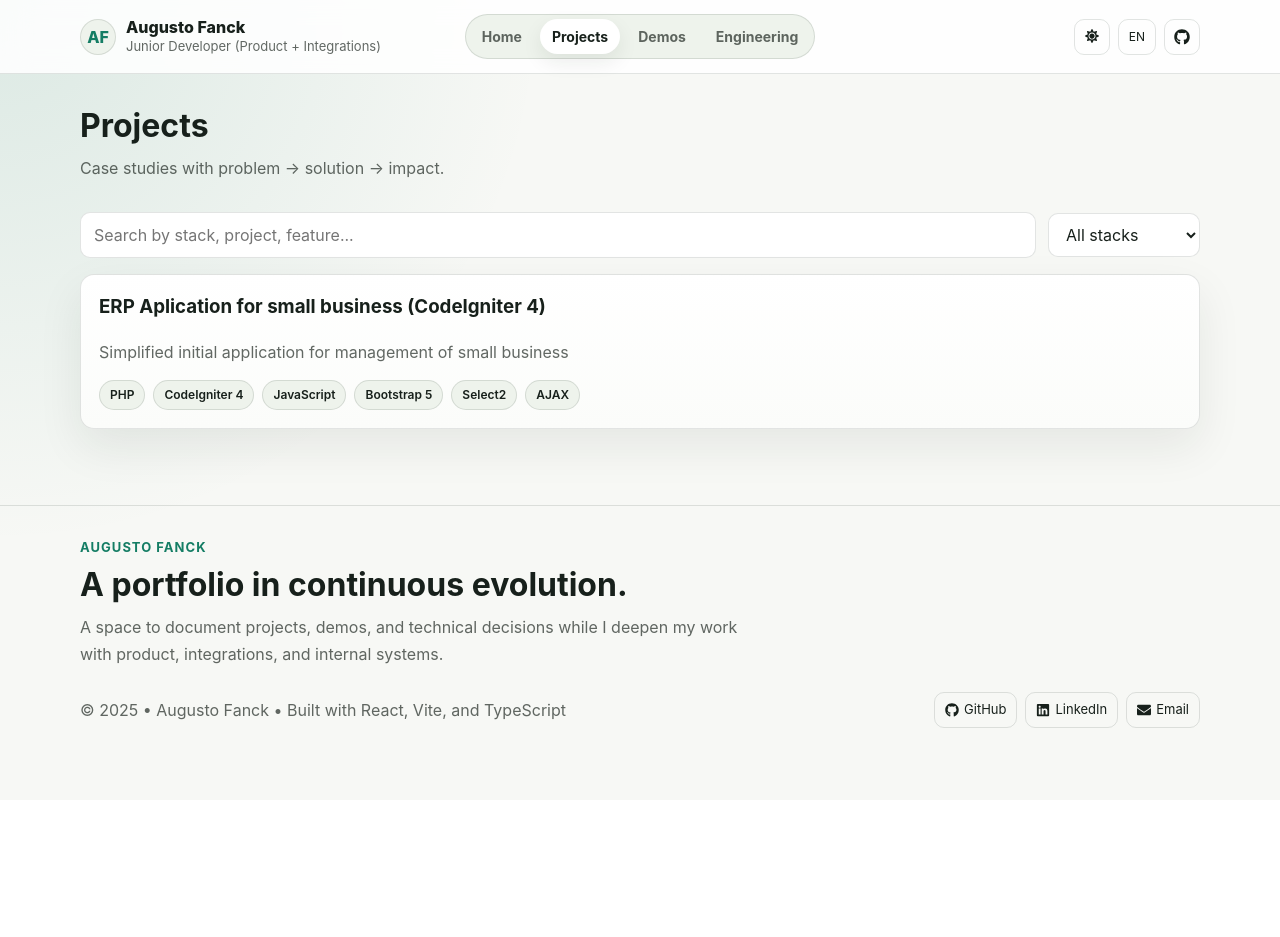
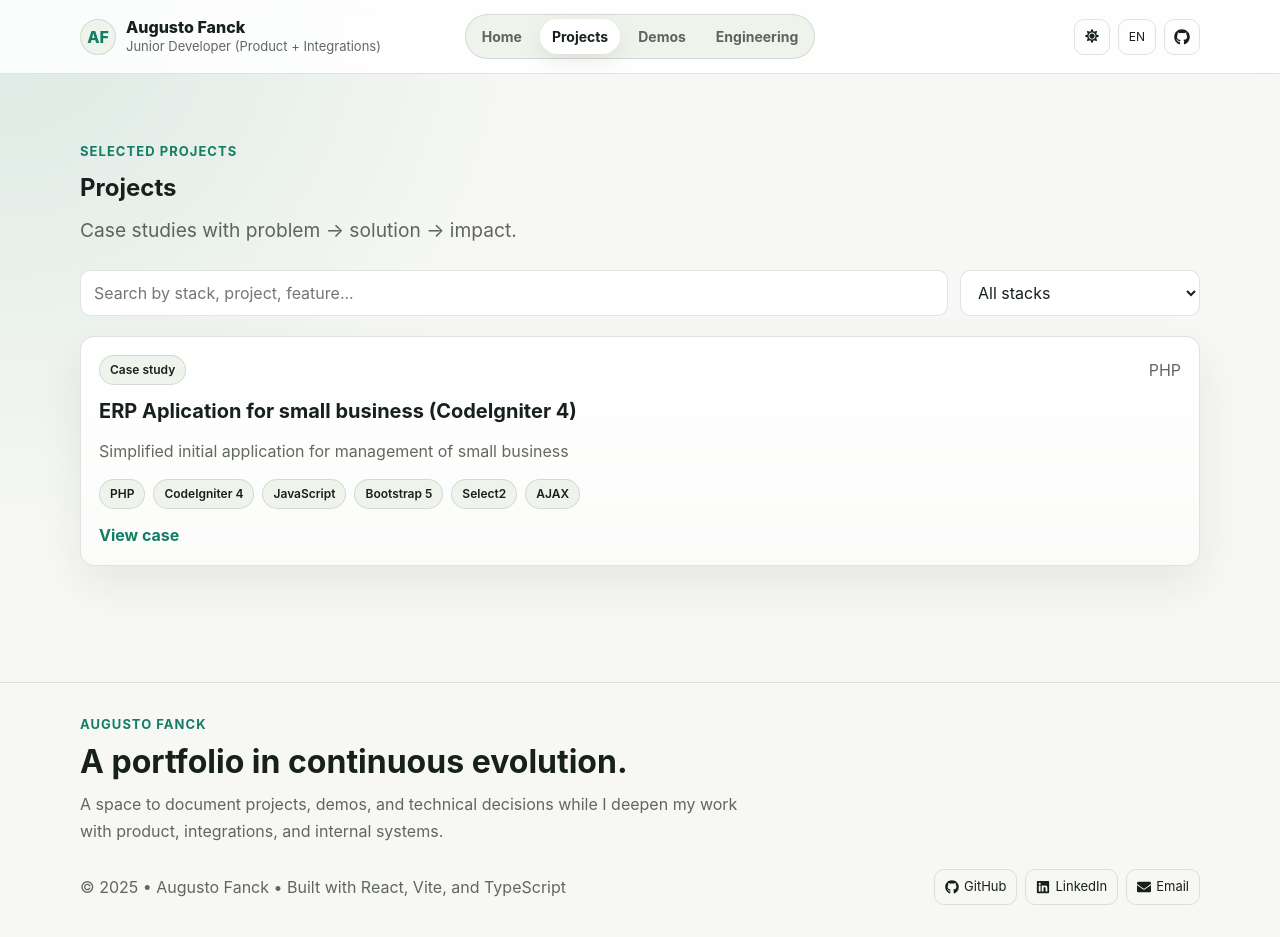
Before and after one commit to augustofanck/portfolio-spa, a React (Vite) app: page /projects in a window 1280 px wide. Before the commit the page ends 800 px from the top, so only its background shows below. Built offline with nearby package versions, Linux system fonts and the light colour scheme.

Commit message:
refactor: revitalize Projects

```diff
--- a/src/index.css
+++ b/src/index.css
@@ -491,3 +491,62 @@ hr {
     flex-direction: column;
   }
 }
+
+.project-toolbar {
+  display: grid;
+  grid-template-columns: minmax(0, 1fr) minmax(180px, 240px);
+  gap: 12px;
+  margin-top: 24px;
+}
+
+.project-grid {
+  display: grid;
+  gap: 16px;
+  grid-template-columns: repeat(auto-fit, minmax(280px, 1fr));
+  margin-top: 20px;
+}
+
+.project-card {
+  display: block;
+  color: var(--text);
+  text-decoration: none;
+}
+
+.project-card article {
+  display: grid;
+  gap: 14px;
+  height: 100%;
+}
+
+.project-card-topline {
+  display: flex;
+  align-items: center;
+  justify-content: space-between;
+  gap: 8px;
+}
+
+.project-card-title {
+  margin: 0;
+  font-size: 1.25rem;
+  line-height: 1.25;
+}
+
+.project-card-copy {
+  margin: 0;
+  line-height: 1.65;
+}
+
+.project-card-link {
+  color: var(--accent);
+  font-weight: 700;
+}
+
+.empty-state {
+  margin-top: 20px;
+}
+
+@media (max-width: 640px) {
+  .project-toolbar {
+    grid-template-columns: 1fr;
+  }
+}
--- a/src/pages/Projects.tsx
+++ b/src/pages/Projects.tsx
@@ -1,7 +1,7 @@
 import { useMemo, useState } from "react";
 import { Link } from "react-router-dom";
+import { useTranslation } from "react-i18next";
 import { projects } from "../data/projects";
-import { useTranslation } from "react-i18next";
 
 export default function Projects() {
   const { t } = useTranslation();
@@ -10,75 +10,113 @@ export default function Projects() {
 
   const tags = useMemo(() => {
     const all = new Set<string>();
-    projects.forEach((p) => p.stack.forEach((s) => all.add(s)));
+
+    projects.forEach((project) => {
+      project.stack.forEach((stack) => all.add(stack));
+    });
+
     return Array.from(all).sort();
   }, []);
 
   const filtered = useMemo(() => {
-    const q = query.trim().toLowerCase();
-    return projects.filter((p) => {
-      const title = t(`caseStudies.${p.slug}.title`).toLowerCase();
-      const oneLiner = t(`caseStudies.${p.slug}.oneLiner`).toLowerCase();
-      const hitQuery =
-        !q ||
-        title.includes(q) ||
-        oneLiner.includes(q) ||
-        p.stack.join(" ").toLowerCase().includes(q);
-      const hitTag = !tag || p.stack.includes(tag);
-      return hitQuery && hitTag;
+    const normalizedQuery = query.trim().toLowerCase();
+
+    return projects.filter((project) => {
+      const title = t(`caseStudies.${project.slug}.title`).toLowerCase();
+      const oneLiner = t(`caseStudies.${project.slug}.oneLiner`).toLowerCase();
+      const stack = project.stack.join(" ").toLowerCase();
+
+      const matchesQuery =
+        !normalizedQuery ||
+        title.includes(normalizedQuery) ||
+        oneLiner.includes(normalizedQuery) ||
+        stack.includes(normalizedQuery);
+
+      const matchesTag = !tag || project.stack.includes(tag);
+
+      return matchesQuery && matchesTag;
     });
   }, [query, tag, t]);
 
   return (
-    <div className="grid">
     <div>
+      <section className="section">
+        <div className="section-header">
+          <p className="eyebrow">{t("projectsPage.eyebrow")}</p>
           <h1 style={{ margin: 0 }}>{t("projectsPage.title")}</h1>
-        <p className="muted" style={{ marginTop: 6 }}>
+          <p className="muted lede" style={{ margin: 0 }}>
             {t("projectsPage.subtitle")}
           </p>
         </div>
 
-      <div className="row">
+        <div className="project-toolbar">
           <input
             value={query}
-          onChange={(e) => setQuery(e.target.value)}
+            onChange={(event) => setQuery(event.target.value)}
             placeholder={t("projectsPage.searchPlaceholder")}
-          style={{ flex: 1, minWidth: 240 }}
+            aria-label={t("projectsPage.searchPlaceholder")}
           />
-        <select value={tag} onChange={(e) => setTag(e.target.value)}>
+
+          <select
+            value={tag}
+            onChange={(event) => setTag(event.target.value)}
+            aria-label={t("projectsPage.allStacks")}
+          >
             <option value="">{t("projectsPage.allStacks")}</option>
-          {tags.map((tg) => (
-            <option key={tg} value={tg}>
-              {tg}
+
+            {tags.map((currentTag) => (
+              <option key={currentTag} value={currentTag}>
+                {currentTag}
               </option>
             ))}
           </select>
         </div>
 
-      <div className="grid-cards">
-        {filtered.map((p) => (
+        {filtered.length > 0 ? (
+          <div className="project-grid">
+            {filtered.map((project) => (
               <Link
-            key={p.slug}
-            to={`/projects/${p.slug}`}
-            style={{ textDecoration: "none" }}
+                key={project.slug}
+                to={`/projects/${project.slug}`}
+                className="card interactive-card project-card"
               >
-            <div className="card">
-              <h3 style={{ marginTop: 0 }}>
-                {t(`caseStudies.${p.slug}.title`)}
-              </h3>
-              <p className="muted">{t(`caseStudies.${p.slug}.oneLiner`)}</p>
+                <article>
+                  <div className="project-card-topline">
+                    <span className="pill">Case study</span>
+                    <span className="muted">{project.stack[0]}</span>
+                  </div>
+
+                  <h2 className="project-card-title">
+                    {t(`caseStudies.${project.slug}.title`)}
+                  </h2>
+
+                  <p className="muted project-card-copy">
+                    {t(`caseStudies.${project.slug}.oneLiner`)}
+                  </p>
 
                   <div className="row" style={{ gap: 8 }}>
-                {p.stack.slice(0, 7).map((s) => (
-                  <span key={s} className="pill">
-                    {s}
+                    {project.stack.slice(0, 6).map((stack) => (
+                      <span key={stack} className="pill">
+                        {stack}
                       </span>
                     ))}
                   </div>
-            </div>
+                  <span className="project-card-link">
+                    {t("projectsPage.viewCase")}
+                  </span>
+                </article>
               </Link>
             ))}
           </div>
+        ) : (
+          <div className="card empty-state">
+            <p className="eyebrow">{t("projectsPage.emptyTitle")}</p>
+            <p className="muted" style={{ margin: 0 }}>
+              {t("projectsPage.emptyDesc")}
+            </p>
+          </div>
+        )}
+      </section>
     </div>
   );
 }
```
Lines whose indentation alone changed are shown as unchanged.
